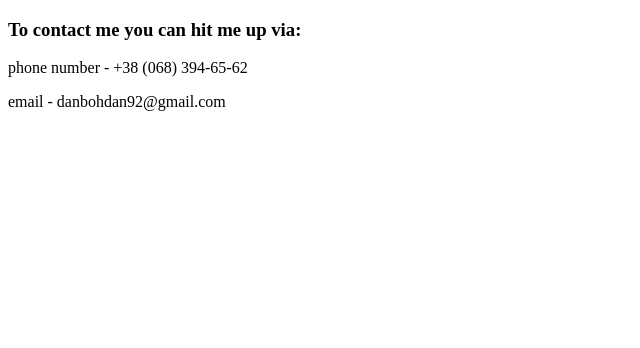
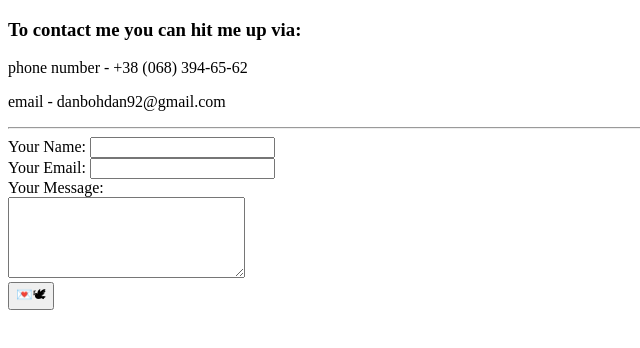
Before and after one commit to danxczm/poopcv, a plain HTML site: page mycontacts.html in a window 1280 px wide. Shown: the whole page, without its empty margins (0-640 px from the left). Drawn offline with Linux system fonts and the light colour scheme.

Commit message:
Update mycontacts.html

```diff
--- a/mycontacts.html
+++ b/mycontacts.html
@@ -10,6 +10,16 @@
   <h3>To contact me you can hit me up via:</h3>
   <p>phone number - +38 (068) 394-65-62</p>
   <p>email - danbohdan92@gmail.com</p>
+  <hr>
+  <form action="mailto:danbohdan92@gmail.com" method="post" enctype="text/plain">
+    <label>Your Name:</label>
+    <input type="text" name="yourName" value=""><br>
+    <label>Your Email:</label>
+    <input type="email" name="yourEmail" value=""><br>
+    <label>Your Message:</label><br>
+    <textarea name="yourMessage" rows="5" cols="27"></textarea><br>
+    <input type="submit" value="💌🕊">
+  </form>
 </body>
 
 </html>
```
